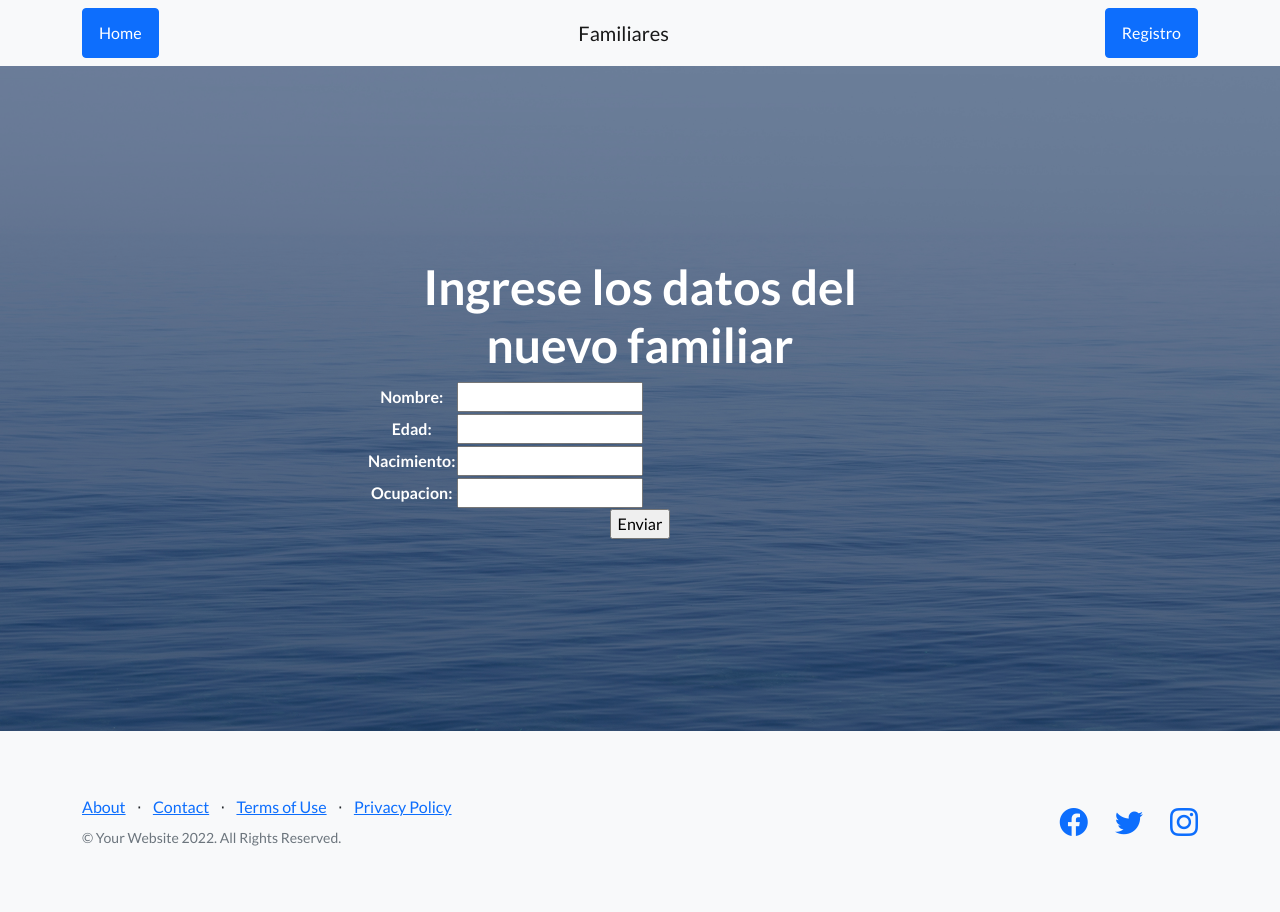
After one commit to saeram00/mvtmod, a Django app: page /family/fam-input in a window 1280 px wide. The commit adds this page. Run offline with Django 4.2, Linux system fonts and the light colour scheme; some libraries are stand-ins or nearby versions.

Commit message:
Partial commit, help request
- Added forms and new templates for different actions

```diff
--- /dev/null
+++ b/family/forms.py
@@ -0,0 +1,8 @@
+from django import forms
+
+class RelativeForm(forms.Form):
+
+   nombre = forms.CharField(max_length=40)
+   edad = forms.IntegerField()
+   nacimiento = forms.DateField()
+   ocupacion = forms.CharField(max_length=50)
--- /dev/null
+++ b/family/templates/family/fam_input.html
@@ -0,0 +1,12 @@
+{% extends "home/base.html" %}
+{% block h1_header %}
+    <h1>Ingrese los datos del nuevo familiar</h1>
+    {% if rel_form.errors %}
+    <p>Datos mal ingresados. Revise por favor.</p>
+    {% endif %}
+    <form action="" method="POST">
+      {% csrf_token %}
+      <table>{{rel_form.as_table}}</table>
+    </form>
+    <input type="submit" value="Enviar">
+{% endblock h1_header %}
--- a/family/urls.py
+++ b/family/urls.py
@@ -2,5 +2,8 @@ from django.urls import path
 from . import views
 
 urlpatterns = [
-    path('', views.family, name='family-tree')
+    path('', views.family, name='family-tree'),
+    path('fam-input', views.fam_input, name='family-input'),
+    path('fam-edit', views.fam_edit, name='family-edit'),
+    path('fam-delete', views.fam_delete, name='family-delete'),
 ]
--- a/family/views.py
+++ b/family/views.py
@@ -1,10 +1,76 @@
 from django.shortcuts import render
 from .models import Relative
+from .forms import RelativeForm
 
 
 def family(request):
     fam_context = {
         'title': 'Family',
-        'relatives': Relative.objects.all()
+        'relatives': Relative.objects.all(),
     }
+
     return render(request, 'family/base.html', fam_context)
+
+
+def fam_input(request):
+    if request.method == 'POST':
+        rel_form = RelativeForm(request.POST) # Llega la info del HTML
+        if rel_form.is_valid(): # Valida desde Django
+            info = rel_form.cleaned_data # Almacena la info del form en un dict
+            new_rel = Relative(name=info['nombre'],
+                               age=info['edad'],
+                               birth=info['nacimiento'],
+                               job=info['ocupacion']
+                               )
+            new_rel.save()
+            return render(request, 'family/base.html') # Te envía a una página escogida al enviar el form
+    else:
+        rel_form = RelativeForm() # Form vacío al cargar el HTML
+
+    fam_input_context = {
+        'rel_form': rel_form,
+    }
+
+    return render(request, 'family/fam_input.html', fam_input_context)
+
+def fam_edit(request):
+    if request.method == 'POST':
+        rel_form = RelativeForm(request.POST) # Llega la info del HTML
+        if rel_form.is_valid(): # Valida desde Django
+            info = rel_form.cleaned_data # Almacena la info del form en un dict
+            new_rel = Relative(name=info['nombre'],
+                               age=info['edad'],
+                               birth=info['nacimiento'],
+                               job=info['ocupacion']
+                               )
+            new_rel.save()
+            return render(request, 'family/base.html') # Te envía a una página escogida al enviar el form
+    else:
+        rel_form = RelativeForm() # Form vacío al cargar el HTML
+
+    fam_edit_context = {
+        'rel_form': rel_form,
+    }
+
+    return render(request, 'family/fam_edit.html', fam_edit_context)
+
+def fam_delete(request):
+    if request.method == 'POST':
+        rel_form = RelativeForm(request.POST) # Llega la info del HTML
+        if rel_form.is_valid(): # Valida desde Django
+            info = rel_form.cleaned_data # Almacena la info del form en un dict
+            new_rel = Relative(name=info['nombre'],
+                               age=info['edad'],
+                               birth=info['nacimiento'],
+                               job=info['ocupacion']
+                               )
+            new_rel.save()
+            return render(request, 'family/base.html') # Te envía a una página escogida al enviar el form
+    else:
+        rel_form = RelativeForm() # Form vacío al cargar el HTML
+
+    fam_delete_context = {
+        'rel_form': rel_form,
+    }
+
+    return render(request, 'family/fam_delete.html', fam_delete_context)
--- a/templates/home/base.html
+++ b/templates/home/base.html
@@ -43,15 +43,15 @@
         </div>
       </div>
     </header>
-    {% block index_list %}
-    {% endblock index_list %}
+    {% block mid_section %}
+    {% endblock mid_section %}
     {% if call_to_action %}
     <!-- Call to Action-->
     <section class="call-to-action text-white text-center" id="signup">
       <div class="container position-relative">
         <div class="row justify-content-center">
           <div class="col-xl-6">
-            <h2 class="mb-4">Ready to get started? Sign up now!</h2>
+            <h2 class="mb-4">¡Ingresa tu email para regsitrarte!</h2>
             <!-- Signup form-->
             <!-- * * * * * * * * * * * * * * *-->
             <!-- * * SB Forms Contact Form * *-->
@@ -64,11 +64,11 @@
               <!-- Email address input-->
               <div class="row">
                 <div class="col">
-                  <input class="form-control form-control-lg" id="emailAddressBelow" type="email" placeholder="Email Address" data-sb-validations="required,email" />
-                  <div class="invalid-feedback text-white" data-sb-feedback="emailAddressBelow:required">Email Address is required.</div>
-                  <div class="invalid-feedback text-white" data-sb-feedback="emailAddressBelow:email">Email Address Email is not valid.</div>
+                  <input class="form-control form-control-lg" id="emailAddressBelow" type="email" placeholder="Correo electr&oacute;nico" data-sb-validations="required,email" />
+                  <div class="invalid-feedback text-white" data-sb-feedback="emailAddressBelow:required">Email requerido.</div>
+                  <div class="invalid-feedback text-white" data-sb-feedback="emailAddressBelow:email">Email no v&aacute;lido.</div>
                 </div>
-                <div class="col-auto"><button class="btn btn-primary btn-lg disabled" id="submitButton" type="submit">Submit</button></div>
+                <div class="col-auto"><button class="btn btn-primary btn-lg disabled" id="submitButton" type="submit">Enviar</button></div>
               </div>
               <!-- Submit success message-->
               <!---->
@@ -76,8 +76,8 @@
               <!-- has successfully submitted-->
               <div class="d-none" id="submitSuccessMessage">
                 <div class="text-center mb-3">
-                  <div class="fw-bolder">Form submission successful!</div>
-                  <p>To activate this form, sign up at</p>
+                  <div class="fw-bolder">¡Env&iacute;o exitoso!</div>
+                  <p>Para validar el registro, ingresa a:</p>
                   <a class="text-white" href="https://startbootstrap.com/solution/contact-forms">https://startbootstrap.com/solution/contact-forms</a>
                 </div>
               </div>
--- a/templates/home/index.html
+++ b/templates/home/index.html
@@ -6,7 +6,7 @@
     </div>
   </header>
 {% endblock h1_header %}
-{% block index_list %}
+{% block mid_section %}
     <!-- Index Grid-->
     <section class="features-icons bg-light text-center">
       <div class="container">
@@ -19,4 +19,4 @@
         </div>
       </div>
     </section>
-{% endblock index_list %}
+{% endblock mid_section %}
```
Also changed, not shown: family/templates/family/base.html (+18 -0 lines), family/templates/family/fam_delete.html (added, +12 -0 lines), family/templates/family/fam_edit.html (added, +12 -0 lines), db.sqlite3, 1 other file.
